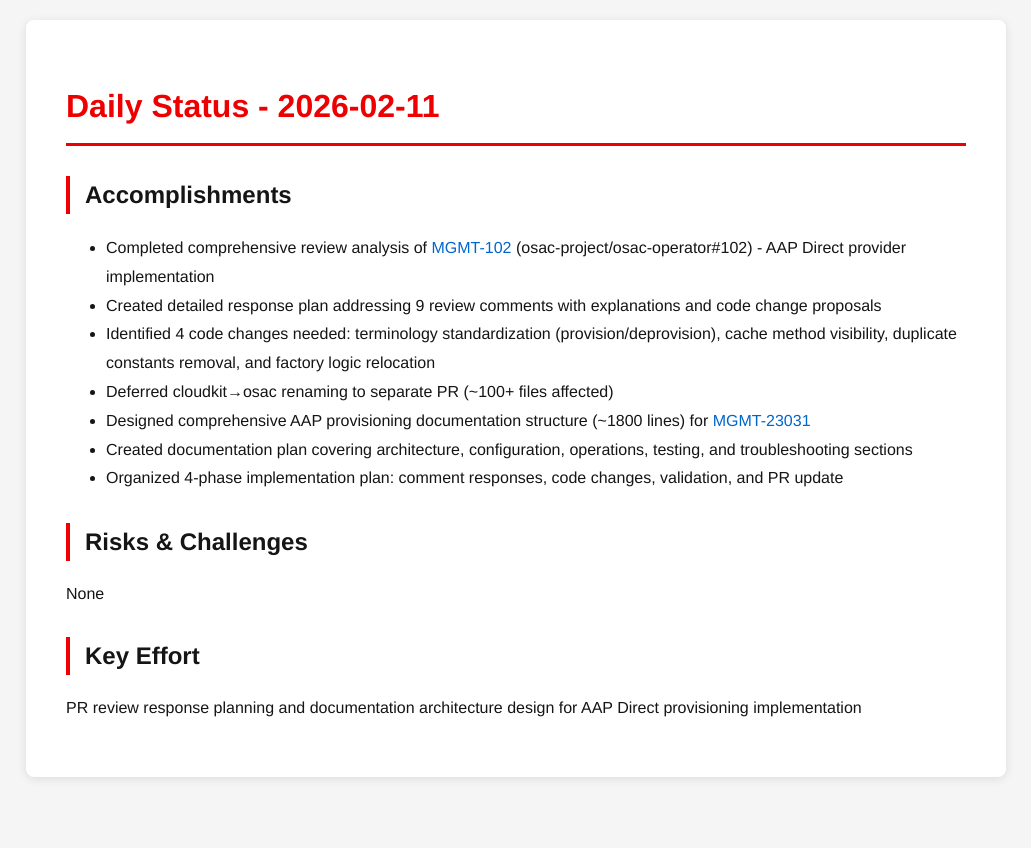
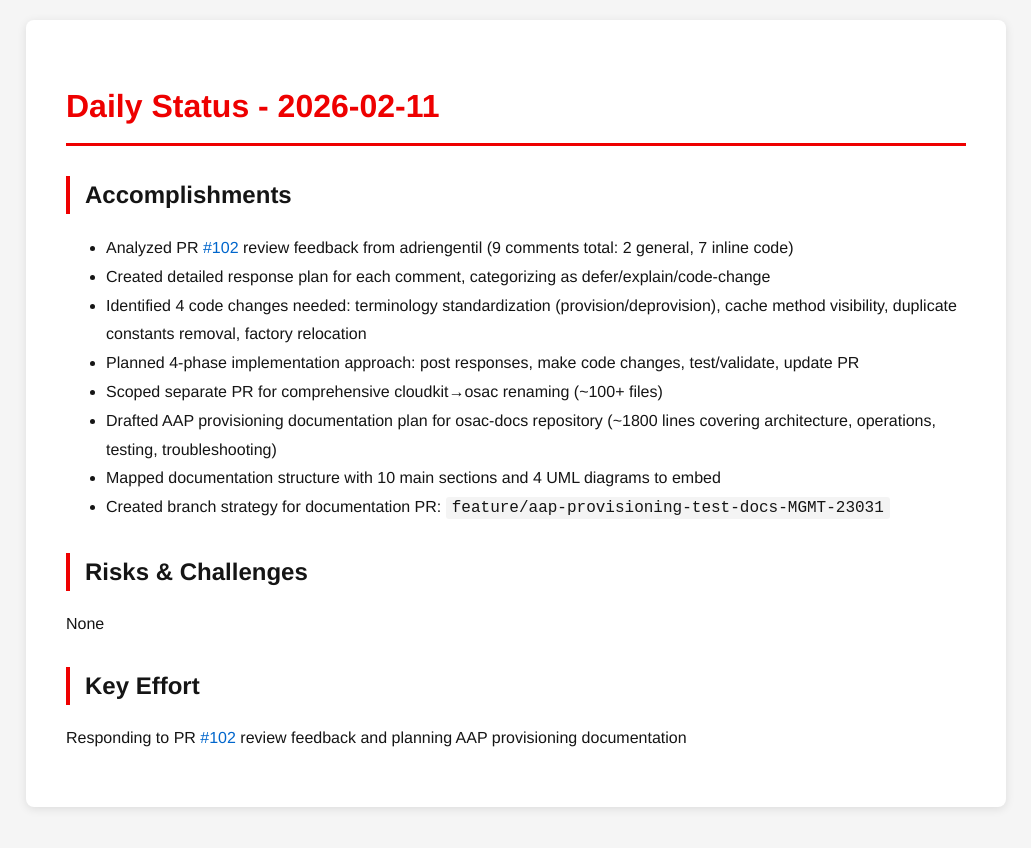
Before and after one commit to tzvatot/daily-status, a Jekyll site: the page built from 2026-02-11.md, in a window 1280 px wide. Shown: the top 848 px of the page, without its empty margins (124-1155 px from the left). Built offline with Jekyll 4.4.1, drawn with Linux system fonts in a browser that asks for light colours.

Commit message:
Daily status update - 2026-02-11

```diff
--- a/2026-02-11.md
+++ b/2026-02-11.md
@@ -7,16 +7,17 @@
 # Daily Status - 2026-02-11
 
 ## Accomplishments
-- Completed comprehensive review analysis of [MGMT-102](https://issues.redhat.com/browse/MGMT-102) (osac-project/osac-operator#102) - AAP Direct provider implementation
-- Created detailed response plan addressing 9 review comments with explanations and code change proposals
-- Identified 4 code changes needed: terminology standardization (provision/deprovision), cache method visibility, duplicate constants removal, and factory logic relocation
-- Deferred cloudkit→osac renaming to separate PR (~100+ files affected)
-- Designed comprehensive AAP provisioning documentation structure (~1800 lines) for [MGMT-23031](https://issues.redhat.com/browse/MGMT-23031)
-- Created documentation plan covering architecture, configuration, operations, testing, and troubleshooting sections
-- Organized 4-phase implementation plan: comment responses, code changes, validation, and PR update
+- Analyzed PR [#102](https://github.com/osac-project/osac-operator/pull/102) review feedback from adriengentil (9 comments total: 2 general, 7 inline code)
+- Created detailed response plan for each comment, categorizing as defer/explain/code-change
+- Identified 4 code changes needed: terminology standardization (provision/deprovision), cache method visibility, duplicate constants removal, factory relocation
+- Planned 4-phase implementation approach: post responses, make code changes, test/validate, update PR
+- Scoped separate PR for comprehensive cloudkit→osac renaming (~100+ files)
+- Drafted AAP provisioning documentation plan for osac-docs repository (~1800 lines covering architecture, operations, testing, troubleshooting)
+- Mapped documentation structure with 10 main sections and 4 UML diagrams to embed
+- Created branch strategy for documentation PR: `feature/aap-provisioning-test-docs-MGMT-23031`
 
 ## Risks & Challenges
 None
 
 ## Key Effort
-PR review response planning and documentation architecture design for AAP Direct provisioning implementation
+Responding to PR [#102](https://github.com/osac-project/osac-operator/pull/102) review feedback and planning AAP provisioning documentation
```
